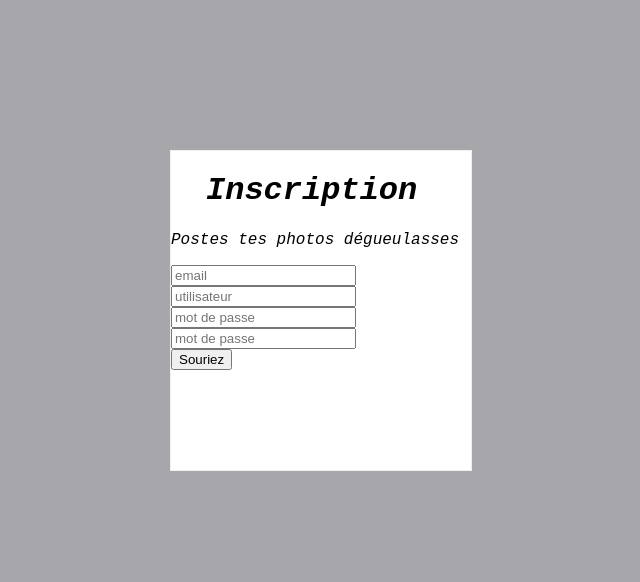
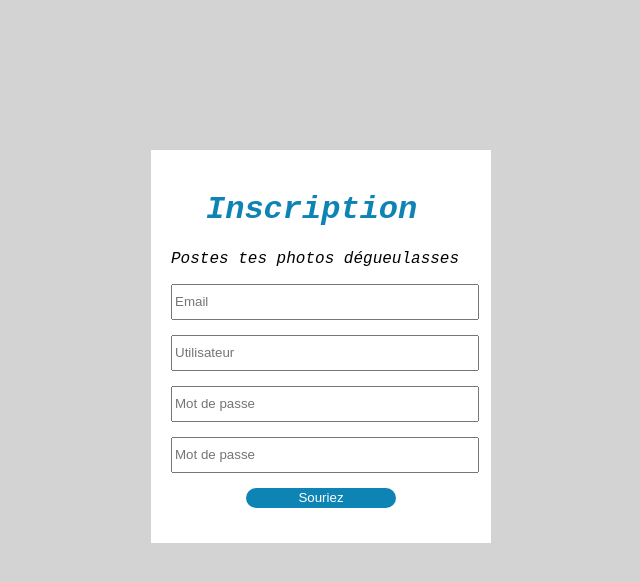
Before and after one commit to Lolhomme/Camagru, a PHP site: page /sign-up.php in a window 1280 px wide. Shown: the top 582 px of the page, without its empty margins (319-959 px from the left). Run offline with PHP 8.4, Linux system fonts and the light colour scheme.

Commit message:
css progress

```diff
--- a/css/sign-up.css
+++ b/css/sign-up.css
@@ -1,5 +1,5 @@
 body{
-    background-color: #A7A6AA;
+    background-color: lightgrey;
 }
 
 .container{
@@ -12,8 +12,8 @@ body{
     height: auto;
     width: 300px;
     margin: 150px auto auto;
-    padding-bottom: 100px;
-    border: 1px solid #efefef;
+    padding: 20px;
+    border-top: 0px;
 }
 
 #logo{
@@ -22,14 +22,41 @@ body{
     font-style: italic;
 }
 
-h1{
+#register #logo h1{
     padding: 0 35px 0 35px;
+    color: #0e84b5;
 }
 
-#signupForm{
-
+#register form{
+    width: 100%;
+    display: block;
 }
 
+#register form .box{
+    margin-bottom: 15px;
+    position: relative;
+}
+
+#register form .box input {
+    width: 100%;
+    height: 30px;
+}
+#register form .box button{
+    color: white;
+    height: 20px;
+    border-radius: 10px;
+    border: 1px solid transparent;
+    box-shadow: none;
+    background-color: #0e84b5;
+    width: 50%;
+    margin: auto 25%;
+}
+#register form .box button:hover{
+    color: #0e84b5;
+    border: 1px solid #0e84b5;
+    background: white;
+    transition: 0.5s;
+}
 /*TEST POLICE*/
 
 .col-xs-12{
--- a/sign-up.php
+++ b/sign-up.php
@@ -14,19 +14,19 @@
         </div>
         <form id="signupForm" method="post" action="index.php">
             <div class="box">
-                <input type="text" name="email" placeholder="email">
+                <input type="text" name="email" placeholder="Email">
             </div>
             <div class="box">
-                <input type="text" name="login" placeholder="utilisateur">
+                <input type="text" name="login" placeholder="Utilisateur">
             </div>
             <div class="box">
-                <input type="password" name="password" placeholder="mot de passe">
+                <input type="password" name="password" placeholder="Mot de passe">
             </div>
             <div class="box">
-                <input type="password" name="password-conf" placeholder="mot de passe">
+                <input type="password" name="password-conf" placeholder="Mot de passe">
             </div>
             <div class="box">
-                <input type="submit" name="valider" value="Souriez">
+                <button type="submit" name="Valider">Souriez</button>
             </div>
         </form>
     </div>
```
